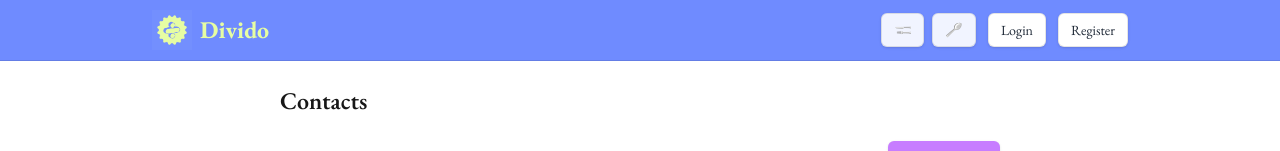
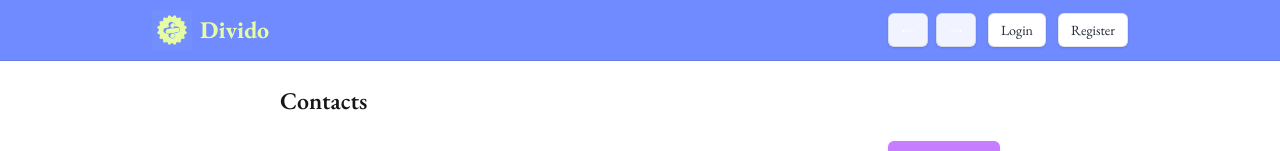
Before and after one commit to dhairya02/divido, a Next.js app: page /contacts in a window 1280 px wide. Shown: the top 151 px of the page. Built offline with nearby package versions, Linux system fonts and the light colour scheme; no server answers.

Commit message:
ui(nav): replace fork/spoon with ← → arrows in header nav

```diff
--- a/components/HistoryNav.tsx
+++ b/components/HistoryNav.tsx
@@ -7,21 +7,21 @@ export default function HistoryNav() {
     <div className="flex items-center gap-2">
       <button
         type="button"
-        aria-label="Fork"
+        aria-label="Back"
         className="btn"
         onClick={() => router.back()}
         title="Back"
       >
-        <span style={{ display: "inline-block", transform: "rotate(-90deg)" }}>🍴</span>
+        <span aria-hidden>←</span>
       </button>
       <button
         type="button"
-        aria-label="Spoon"
+        aria-label="Forward"
         className="btn"
         onClick={() => router.forward?.()}
         title="Forward"
       >
-        <span style={{ display: "inline-block", transform: "rotate(90deg)" }}>🥄</span>
+        <span aria-hidden>→</span>
       </button>
     </div>
   );
```
